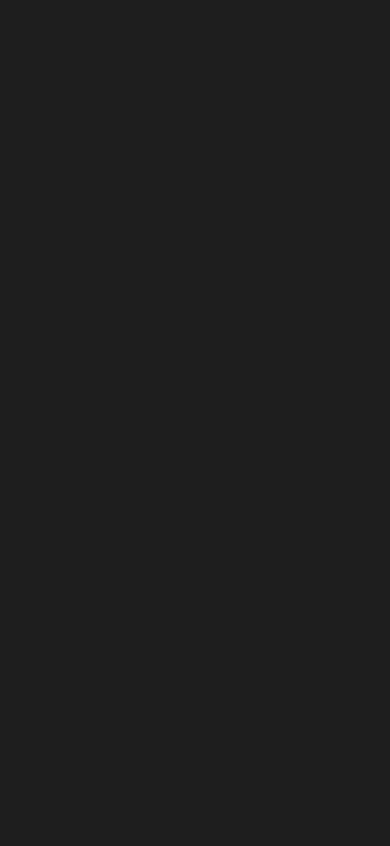
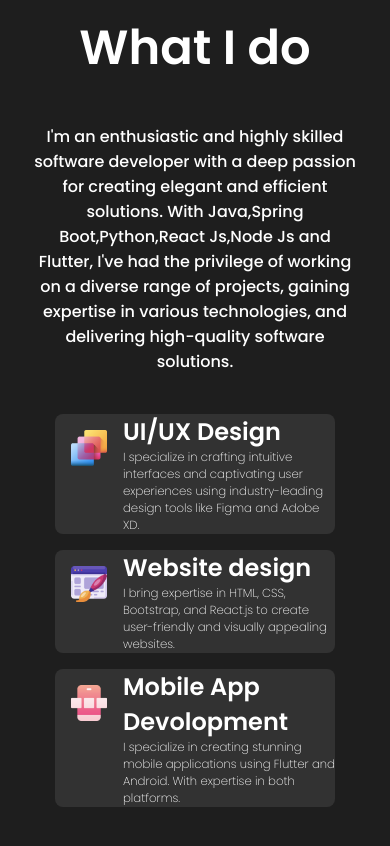
Before and after one commit to gaganachiranjitha99/My_portfolio_React-Js, a React (Create React App) app in the folder my_portfolio/: page / in a window 390 px wide. Shown: the part 960-1806 px from the top of the page. Before the commit the page ends 924 px from the top, so only its background shows below. Built offline with nearby package versions, Linux system fonts and the light colour scheme.

Commit message:
skills part fully done with responsive

```diff
--- a/my_portfolio/src/App.js
+++ b/my_portfolio/src/App.js
@@ -1,10 +1,14 @@
 import Navbar from "./components/NavBar/navbar";
 import Intro from "./components/Intro/intro";
+import Skills from "./components/Skills/skills";
+
+
 function App() {
   return (
     <div className="App">
       <Navbar/>
       <Intro/>
+      <Skills/>
 
     </div>
   );
--- a/my_portfolio/src/components/NavBar/navbar.css
+++ b/my_portfolio/src/components/NavBar/navbar.css
@@ -1,4 +1,5 @@
 .navbar{
+    background:rgb(30, 30,30) ;
     height: 5rem;
 
     width: 100vw;
--- /dev/null
+++ b/my_portfolio/src/components/Skills/skills.css
@@ -0,0 +1,72 @@
+#skills{
+    overflow: hidden;
+    width: 100vw;
+    max-width: 65rem;
+    display: flex;
+    flex-direction: column;
+    align-items: center;
+    justify-content: center;
+    text-align: center;
+    margin:0 auto ;
+}
+.skillTitle{
+    font-size: 3rem;
+    font-weight: 600;
+    padding-top: 3rem;
+    margin-bottom: 2.5rem;
+
+}
+.skillDesc{
+    font-weight: 400;
+    font-size: 1rem;
+    max-width: 70rem;
+    padding: 0 2rem;
+
+}
+.skillBars{
+    margin: 1.5rem;
+    width: 200vw;
+    max-width: 80%;
+    text-align: left;
+}
+.skillBar{
+    display: flex;
+    margin: 1rem;
+    padding:  1.5re 2rem;
+    border-radius: 0.5rem;
+    background: rgb(50, 50, 50);
+}
+.skillBarImg{
+    object-fit: cover;
+    height: 3rem;
+    width: 3rem;
+    margin: 1rem;
+}
+
+.skillBarText{
+    font-size: 1rem;
+    font-weight: 200;
+
+}
+
+@media screen and (max-width:720px) {
+
+    .skillBarText>p{
+        font-size: 2vw;
+
+    }
+
+}
+
+@media screen and (max-width:480px) {
+
+    .skillBarText>p{
+        font-size: 3vw;
+
+    }
+    .skillBarImg{
+        height: 2.25rem;
+        width: 2.25rem;
+    }
+
+}
--- /dev/null
+++ b/my_portfolio/src/components/Skills/skills.js
@@ -0,0 +1,51 @@
+import React from 'react'
+import './skills.css';
+import UIDesign from '../../assets/ui-design.png';
+import WebDesign from '../../assets/website-design.png';
+import AppDesign from '../../assets/app-design.png';
+
+export const Skills = () => {
+  return (
+    <section id='skills'>
+
+        <span className='skillTitle'>What I do</span>
+        <span className="skillDesc">I'm an enthusiastic and highly skilled software developer with a deep passion for creating elegant and efficient solutions. With Java,Spring Boot,Python,React Js,Node Js and Flutter, I've had the privilege of working on a diverse range of projects, gaining expertise in various technologies, and delivering high-quality software solutions.</span>
+    <div className="skillBars">
+        <div className="skillBar">
+            <img src={UIDesign} alt="" className="skillBarImg" />
+            <div className="skillBarText">
+                <h2>UI/UX Design</h2>
+                <p>I specialize in crafting intuitive interfaces and captivating user experiences using industry-leading design tools like Figma and Adobe XD.</p>
+
+            </div>
+            </div>
+
+        <div className="skillBar">
+            <img src={WebDesign} alt="" className="skillBarImg" />
+            <div className="skillBarText">
+                <h2>Website design</h2>
+                <p> I bring expertise in HTML, CSS, Bootstrap, and React.js to create user-friendly and visually appealing websites.</p>
+
+            </div>
+        </div>
+
+        <div className="skillBar">
+            <img src={AppDesign} alt="" className="skillBarImg" />
+            <div className="skillBarText">
+                <h2>Mobile App Devolopment</h2>
+                <p>I specialize in creating stunning mobile applications using Flutter and Android. With expertise in both platforms.</p>
+
+            </div>
+        </div>
+
+
+
+    </div>
+
+
+
+
+    </section>
+  )
+}
+export default Skills;
```
